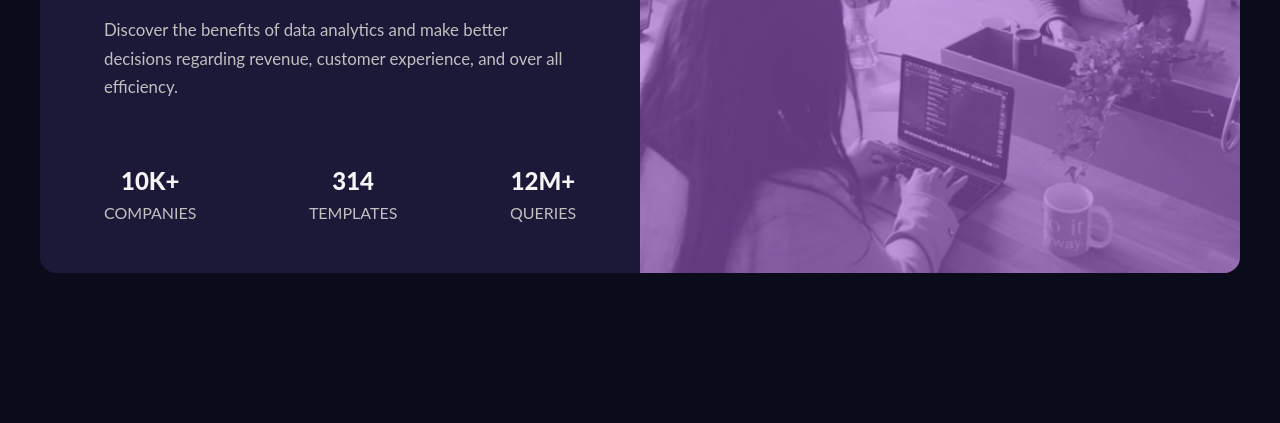
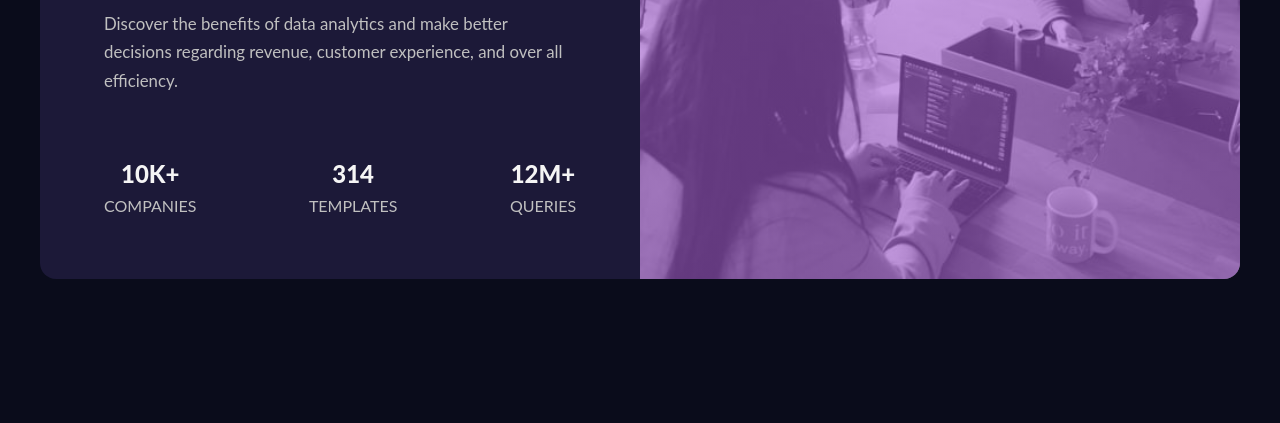
Before and after one commit to Aymxne/Stats-Preview-Card, a plain HTML site: page index.html in a window 1280 px wide. Shown: the part 377-800 px from the top of the page. Drawn offline with Linux system fonts and the light colour scheme.

Commit message:
img responsive fix

```diff
--- a/style.css
+++ b/style.css
@@ -27,8 +27,7 @@
 
 .container .card{
     margin: auto;
-    height: 100%;
-    max-width: 980px;
+    max-width: 500px;
     width: 100%;
     display: flex;
     flex-direction: column;
@@ -39,11 +38,9 @@
 
 .container .card .card-top{
     position: relative;
-    width: 100%;
-    height: 100%;
+    height: auto;
+      width: 100%;
     border-radius: 1rem 1rem 0 0;
-    min-height: 250px;
-    object-fit: contain;
     overflow: hidden;
 }
 
@@ -58,15 +55,16 @@
 }
 
 .container .card .card-top img{
+
     width: 100%;
     height: 100%;
     object-fit: cover;
-    overflow: hidden;
+
 
 }
 
 .container .card .card-bottom{
-    padding: 1rem 3rem;
+    padding: 1rem 2rem;
     background: #1c1938;
     border-radius: 0 0 1rem 1rem;
 }
@@ -81,7 +79,7 @@
 
 .container .card .card-bottom .content h2{
     text-align: center;
-    font-size: 2.1rem;
+    font-size: 1.85rem;
     line-height: 1.2;
     margin: 2rem 0;
 }
@@ -104,7 +102,7 @@
 .container .card .card-bottom .content .stats-container ul{
     display: flex;
     justify-content: space-between;
-    flex-direction: column;
+    flex-direction: column-reverse;
     align-items: center;
     list-style: none;
     transition: all ease-in-out 0.3s;
@@ -136,8 +134,7 @@
 
     .container .card{
         margin: auto;
-        height: 100%;
-        max-height: 500px;
+
         max-width: 1200px;
         width: 100%;
         display: flex;
@@ -181,19 +178,18 @@
     }
 
     .container .card .card-top{
-        width: 100%;
-        height: 100%;
+        height: auto;
+
         border-radius: 0 1rem 1rem 0;
-        min-height: 250px;
-        object-fit: contain;
-        overflow: hidden;
+
+
     }
 
     .container .card .card-top img{
         width: 100%;
         height: 100%;
         object-fit: cover;
-        overflow: hidden;
+
 
     }
 
```
